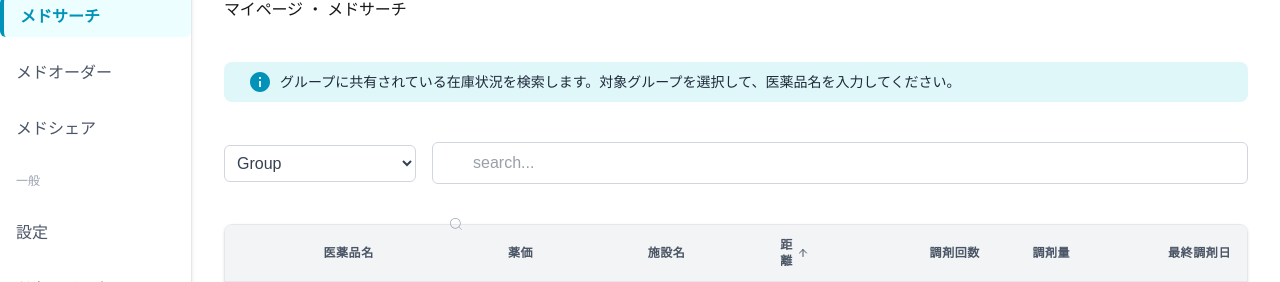
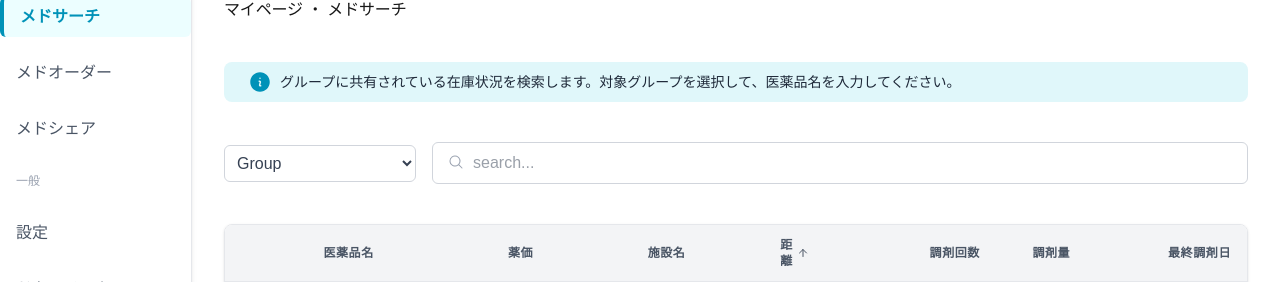
Before and after one commit to Ideguchi-Pharma/medsearch, a Next.js app: page / in a window 1280 px wide. Shown: the part 138-420 px from the top of the page. Built offline with nearby package versions, Linux system fonts and the light colour scheme.

Commit message:
アイコンをHeroiconで統一

```diff
--- a/package.json
+++ b/package.json
@@ -9,6 +9,7 @@
     "lint": "next lint"
   },
   "dependencies": {
+    "@heroicons/react": "^2.2.0",
     "next": "15.3.4",
     "react": "^19.0.0",
     "react-dom": "^19.0.0",
--- a/src/app/page.tsx
+++ b/src/app/page.tsx
@@ -1,6 +1,8 @@
 import Image from "next/image";
-import { RiInformationFill } from "react-icons/ri";
-import { CiSearch } from "react-icons/ci";
+import {
+  InformationCircleIcon,
+  MagnifyingGlassIcon
+} from "@heroicons/react/24/solid";
 import { dummyData } from "@/data/dummyData";
 import PharmacyTableHead from "@/components/PharmacyTableHead";
 
@@ -63,8 +65,8 @@ export default function Home() {
              ">
              グループに共有されている在庫状況を検索します。対象グループを選択して、医薬品名を入力してください。
              </p>
-              <div className="absolute left-6 top-7 -translate-y-1/2 text-cyan-600 w-10 h-10 text-2xl">
-              <RiInformationFill />
+              <div className="absolute left-6 top-5 -translate-y-1/2 text-cyan-600 rounded-full w-6 h-6 text-2xl">
+              <InformationCircleIcon />
               </div>
             </div>
 
@@ -97,8 +99,8 @@ export default function Home() {
               focus:outline-none focus:ring-2 focus:ring-blue-500 focus:border-transparent
               text-gray-700"
             />
-            <div className="absolute left-112 top-5/11 -translate-y-1/2 text-gray-400 w-5 h-5">
-            <CiSearch  />
+            <div className="absolute left-112 top-75 -translate-y-1/2 text-gray-400 w-4 h-4">
+            <MagnifyingGlassIcon />
             </div>
           </div>
         </div>
```
Also changed, not shown: 1 other file (tests, documents, lock files or other folders).
